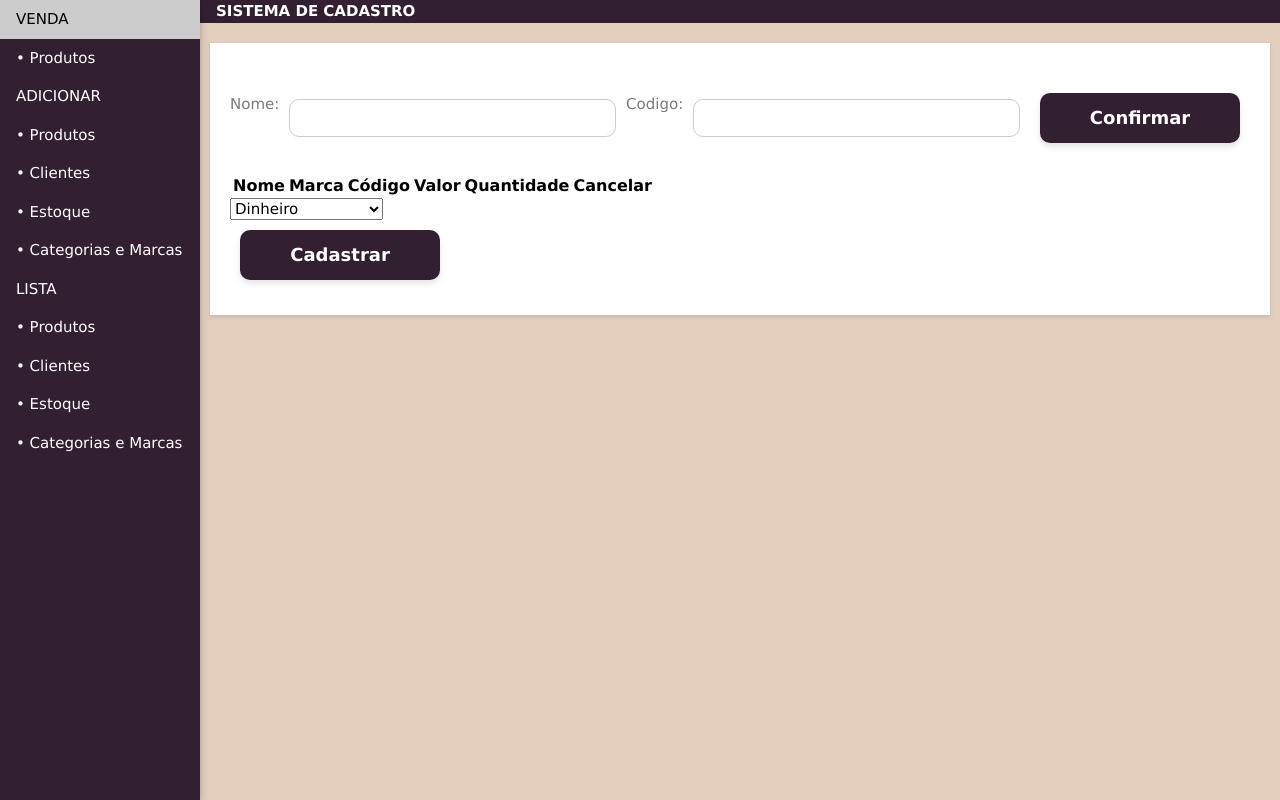
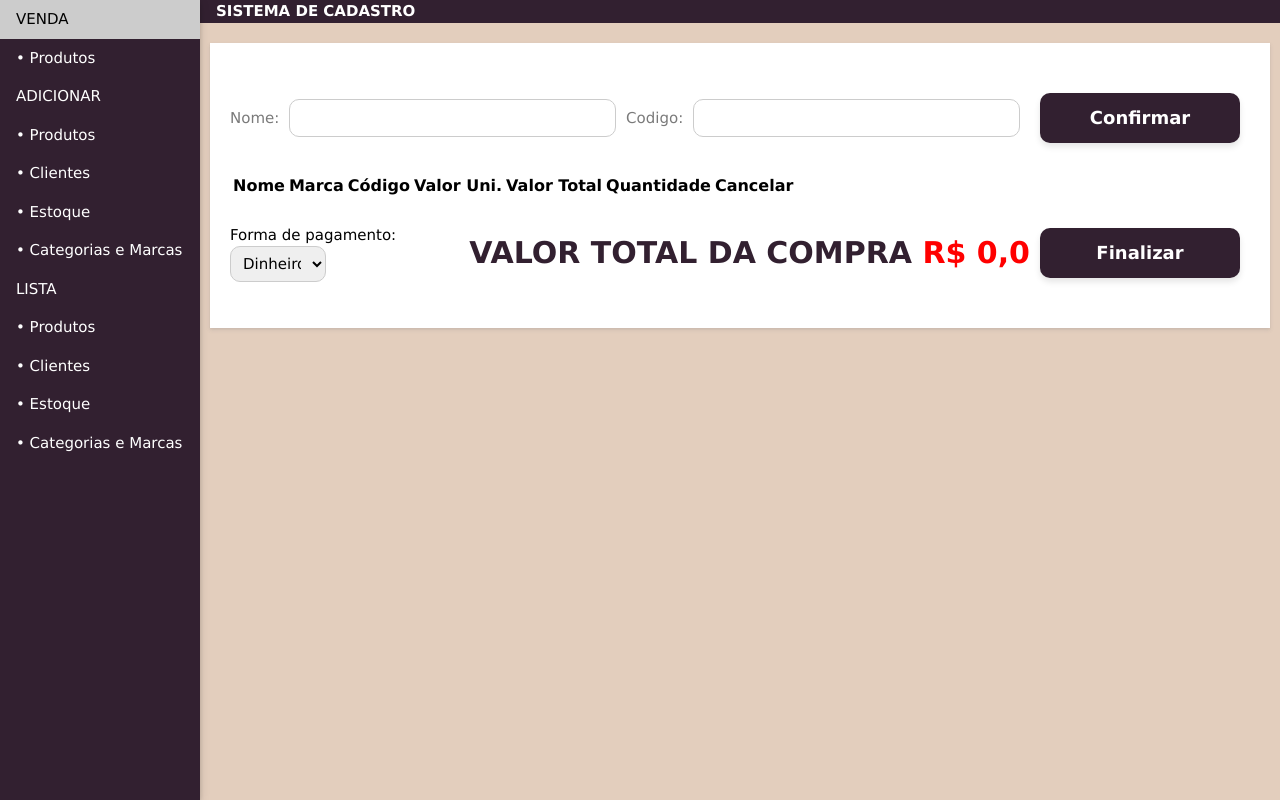
Before and after one commit to francisalves555/lojaderoupa, a Django app: page /vendas/produtos/ in a window 1280 px wide. Run offline with Django 5.2, Linux system fonts and the light colour scheme; tables that the repository leaves empty hold one stand-in row (values such as "Sample post"); lists and menus that the app fills with data are empty; some libraries are stand-ins or nearby versions.

Commit message:
Alterações na venda

```diff
--- /dev/null
+++ b/templates/static/css/venda_produtos.css
@@ -0,0 +1,62 @@
+.img-cancelar {
+    width: 50px;
+}
+
+.opcoes {
+    flex-grow: 1;
+    padding: 7px 8px;
+    display: inline-block;
+    border: 1px solid #ccc;
+    border-radius: 10px;
+    box-sizing: border-box;
+    max-width: 40%;
+}
+
+.texto-label {
+    margin: 0px 0px 0px 0px;
+}
+
+.valor-compra {
+    color: #322030;
+    font-size: 30px;
+    text-transform: uppercase;
+    font-weight: 600;
+}
+
+.total {
+    color: rgb(255, 0, 0);
+    font-size: 30px;
+    text-transform: uppercase;
+    font-weight: bold;
+}
+
+.juntar-linha {
+    align-items: center;
+}
+
+.bloco-valor-inputs {
+    flex-grow: 1;
+    display: flex;
+    flex-direction: column;
+}
+
+@media (max-width: 600px) {
+    .opcoes{
+        max-width: 100%;
+        margin: 0px, 10px, 0px 10px;
+
+    }
+    .valor-compra {
+        font-size: 21px;
+    }
+
+    .total {
+        font-size: 25px;
+    }
+    .bloco-valor-inputs {
+        flex-grow: 1;
+        display: flex;
+        flex-direction: column;
+        margin: 10px;
+    }
+}
--- a/templates/static/js/venda_produtos.js
+++ b/templates/static/js/venda_produtos.js
@@ -1,3 +1,7 @@
+$(document).ready(function() {
+    atualizar_valor();  // Atualiza os totais ao carregar a página
+});
+
 $(function() {
     // Configura o autocomplete para o campo de entrada com ID "produto-autocomplete"
     $("#produto-autocomplete").autocomplete({
@@ -12,7 +16,8 @@ $(function() {
                 },
                 success: function(response) {  // Função executada em caso de sucesso na requisição
                     if (response.status === 'success') {  // Verifica se a resposta indica sucesso
-                        updateListProdutos();  // Atualiza a lista de produtos
+                        atualizar_produto();  // Atualiza a lista de produtos
+                        atualizar_valor();
                         $("#produto-autocomplete").val('');  // Limpa o campo de entrada
                     }
                 }
@@ -22,30 +27,74 @@ $(function() {
     });
 
     // Função para atualizar a lista de produtos
-    function updateListProdutos() {
-        $.ajax({
-            type: "GET",  // Tipo de requisição HTTP
-            url: ProdutoSelecionadoUrl,  // URL para onde a requisição será enviada
-            success: function(response) {  // Função executada em caso de sucesso na requisição
-                var tbody = $('#tabela_produtos');  // Seleciona o elemento tbody da tabela de produtos
-                tbody.empty();  // Limpa o conteúdo atual do tbody
-                response.products.forEach(function(produto) {  // Itera sobre cada produto na resposta
-                    var tr = '<tr>' +
-                        '<td>' + produto.nome + '</td>' +  // Nome do produto
-                        '<td>' + produto.marca + '</td>' +  // Marca do produto
-                        '<td>' + produto.codigo + '</td>' +  // Código do produto
-                        '<td>R$ ' + produto.venda + '</td>' +  // Preço de venda do produto
-                        '<td>1</td>' +  // Quantidade (ajustar conforme necessário)
-                        '<td><button class="btn-cancelar" data-prod-id="' + produto.id + '">Cancelar</button></td>' +  // Botão de cancelar
-                        '</tr>';
-                    tbody.append(tr);  // Adiciona a linha na tabela
-                });
-            }
+    function atualizar_produto() {
+     // Primeiro, armazena as quantidades atuais dos produtos
+     var quantidadesAtuais = {};
+     $('#tabela_produtos tr').each(function() {
+         var produtoId = $(this).find('input[name="produto_id"]').val();
+         var quantidade = $(this).find('input[name="quantidade"]').val();
+         quantidadesAtuais[produtoId] = quantidade;
+     });
+
+     $.ajax({
+         type: "GET",
+         url: ProdutoSelecionadoUrl,
+         success: function(response) {
+             var tbody = $('#tabela_produtos');
+             tbody.empty();
+             response.products.forEach(function(produto) {
+                 // Obtém a quantidade salva, se disponível
+                 var quantidade_tela = quantidadesAtuais[produto.id] || 1;
+
+                 var tr = '<tr>' +
+                     '<td>' + produto.nome + '</td>' +
+                     '<td>' + produto.marca + '</td>' +
+                     '<td>' + produto.codigo + '</td>' +
+                     '<td>R$ ' + produto.venda + '</td>' +
+                     '<td>' +
+                        '<span id="valor-total-peca"> </span>' +
+                        '<input type="hidden" name="valor_total_peca" value="{{ valor_total_peca }}"></input>' +
+                     '</td>' +
+                     '<td>' +
+                         '<input type="number" name="quantidade" value="' + quantidade_tela + '" min="1">' +
+                         '<input type="hidden" name="produto_id" value="' + produto.id + '">' +
+                     '</td>' +
+                     '<td>' +
+                         '<img src="/static/img/delete.png" class="img-cancelar" data-prod-id="' + produto.id + '" alt="Cancelar" style="cursor: pointer;">' +
+                     '</td>' +
+                     '</tr>';
+                 tbody.append(tr);
+             });
+             atualizar_valor();  // Atualiza o valor total após a atualização da tabela
+         }
+     });
+ }
+    $(document).on('input', 'input[name="quantidade"]', function() {
+        atualizar_valor();
+    });
+
+    function atualizar_valor(){
+        var valor_total_compra = 0;
+        $('#tabela_produtos tr').each(function() {
+            var $row = $(this);
+            var valor_unidade = Number($row.find('td').eq(3).text().replace('R$', '').replace(',', '.').trim());
+            var quantidade = parseInt($row.find('input[name="quantidade"]').val());
+            var valor_total_peca = valor_unidade * quantidade;
+
+            // Atualiza o valor total do produto na linha
+            $row.find('td').eq(4).text('R$ ' + valor_total_peca.toLocaleString('pt-BR', { minimumFractionDigits: 2, maximumFractionDigits: 2 }));
+
+            $row.find('input[name="valor_total_peca"]').val(valor_total_peca)
+            valor_total_compra += valor_total_peca;
         });
+
+        // Atualiza o valor total de todos os produtos
+        $('#valor-total').text('R$ ' + valor_total_compra.toLocaleString('pt-BR', { minimumFractionDigits: 2, maximumFractionDigits: 2 }));
+        $('#valor_total_compra').val(valor_total_compra)
     }
 
     // Lida com o clique no botão de cancelar
-    $(document).on('click', '.btn-cancelar', function() {
+    $(document).on('click', '.img-cancelar', function() {
         var prodId = $(this).data('prod-id');  // Obtém o ID do produto a ser removido
         $.ajax({
             type: "POST",  // Tipo de requisição HTTP
@@ -56,9 +105,33 @@ $(function() {
             },
             success: function(response) {  // Função executada em caso de sucesso na requisição
                 if (response.status === 'success') {  // Verifica se a resposta indica sucesso
-                    updateListProdutos();  // Atualiza a lista de produtos
+                    atualizar_produto();  // Atualiza a lista de produtos
+                    atualizar_valor();
                 }
             }
         });
     });
 });
+
+document.querySelector('form').addEventListener('submit', function(event) {
+    event.preventDefault(); // Impede o envio automático do formulário para inspecionar os dados
+    const formData = new FormData(this);
+
+    // Exibe todos os valores do formulário no console
+    for (let [key, value] of formData.entries()) {
+        console.log(`${key}: ${value}`);
+    }
+
+    // Envia o formulário depois de inspecionar os dados
+    this.submit();
+});
+
+$('form').on('submit', function(e) {
+    e.preventDefault(); // Impede o envio automático do formulário
+
+    // Serializa o formulário em um array e exibe os dados no console
+    console.log($(this).serializeArray());
+
+    // Envia o formulário depois de inspecionar os dados
+    $(this).unbind('submit').submit(); // Remove o evento preventDefault e envia o formulário
+});
--- a/venda/templates/venda_produtos.html
+++ b/venda/templates/venda_produtos.html
@@ -6,6 +6,7 @@
 <script src="https://code.jquery.com/jquery-3.6.0.min.js"></script>
 <script src="https://code.jquery.com/ui/1.12.1/jquery-ui.min.js"></script>
 <link href="{% static 'css/lista_produtos.css '%}" rel="stylesheet">
+<link href="{% static 'css/venda_produtos.css' %}" rel="stylesheet">
 {% endblock %}
 
 {% block 'conteudo' %}
@@ -28,33 +29,46 @@
                             <th>Nome</th>
                             <th>Marca</th>
                             <th>Código</th>
-                            <th>Valor</th>
+                            <th>Valor Uni.</th>
+                            <th>Valor Total</th>
                             <th>Quantidade</th>
                             <th>Cancelar</th>
                         </tr>
                     </thead>
                     <tbody id="tabela_produtos">
                         {% for produto in tabela_produtos %}
+
                         <tr>
                             <td>{{ produto.nome }}</td>
                             <td>{{ produto.marca }}</td>
                             <td>{{ produto.codigo }}</td>
                             <td>R$ {{ produto.venda }}</td>
                             <td>
+                                <span id="valor-total-peca"> </span>
+                                <input type="hidden" name="valor_total_peca" value="{{ valor_total_peca }}">
+                            </td>
+                            <td>
                                 <input type="number" name="quantidade" value="1" min="1">
                                 <input type="hidden" name="produto_id" value="{{ produto.id }}">
                             </td>
-                            <td><button class="btn-cancelar" data-prod-id="{{ produto.id }}">Cancelar</button></td>
+                            <td><img src="{% static 'img/delete.png' %}" class="img-cancelar" data-prod-id="{{ produto.id }}" alt="cancelar" style="cursor: pointer;"></td>
                         </tr>
                         {% endfor %}
                     </tbody>
                 </table>
-                <select name="tipo_pagamento">
-                    {% for tipo_pagamento in tipo_pagamentos %}
-                    <option value={{tipo_pagamento.0}}>{{tipo_pagamento.1}}</option>
-                    {% endfor %}
-                </select>
-                <button class="btn-cadastro">Cadastrar</button>
+                <div class="juntar-linha">
+                    <div class="bloco-valor-inputs">
+                        Forma de pagamento:
+                        <select class="opcoes" name="tipo_pagamento">
+                            {% for tipo_pagamento in tipo_pagamentos %}
+                                <option value={{tipo_pagamento.0}}>{{tipo_pagamento.1}}</option>
+                            {% endfor %}
+                        </select>
+                    </div>
+                    <span class="valor-compra" > Valor total da compra <span class="total" id="valor-total">R$ {{ valor_total }}</span></span>
+                    <input type="hidden" name="valor_total_compra" id="valor_total_compra" value="0">
+                    <button type="submit" class="btn-cadastro">Finalizar</button>
+                </div>
                 </form>
             </div>
         </div>
--- a/venda/views.py
+++ b/venda/views.py
@@ -2,19 +2,22 @@ from django.shortcuts import render, redirect
 from django.http import JsonResponse, HttpResponse
 from cadastros.models import Produtos
 from .models import Pagamento
+from decimal import Decimal
 
 selected_products = []
 
 def venda_produtos(request):
     todos_prod = Produtos.objects.all()
     selected_products = request.session.get('selected_products', [])
+    valor_total = Decimal(request.session.get('valor_total', '0.0'))
 
     produtos_selecionados = Produtos.objects.filter(id__in=selected_products)
 
     context = {
         'todos_prod': todos_prod,
         'tabela_produtos': produtos_selecionados,
-        'tipo_pagamentos':Pagamento.tipo_pagamento_choices
+        'tipo_pagamentos':Pagamento.tipo_pagamento_choices,
+        'valor_total': valor_total
     }
     return render(request, 'venda_produtos.html', context)
 
@@ -25,13 +28,20 @@ def add_produto(request):
             try:
                 int(produto_id)  # Verifica se o ID é um número
                 selected_products = request.session.get('selected_products', [])
+                valor_total = Decimal(request.session.get('valor_total', '0.0'))
+
                 if produto_id not in selected_products:
+                    produto = Produtos.objects.get(id=produto_id)
                     selected_products.append(produto_id)
+                    valor_total += produto.venda
+                    print(valor_total)
+
                     request.session['selected_products'] = selected_products
+                    request.session['valor_total'] = str(valor_total)
             except ValueError:
                 pass  # Ignora valores inválidos
 
-    return JsonResponse({'status': 'success', 'products': selected_products})
+    return JsonResponse({'status': 'success', 'products':selected_products, 'valor_total':str(valor_total)})
 
 def produto_selecionado(request):
     selected_products_ids = request.session.get('selected_products', [])
@@ -52,15 +62,25 @@ def remove_product(request):
     if request.method == "POST":
         produto_id = request.POST.get('produto_id')
         selected_products = request.session.get('selected_products', [])
+        valor_total = Decimal(request.session.get('valor_total', '0.0')
+)
         if produto_id in selected_products:
             selected_products.remove(produto_id)
+            produto = Produtos.objects.get(id=produto_id)
+            valor_total -= produto.venda
+            print(valor_total)
+
             request.session['selected_products'] = selected_products
+            request.session['valor_total'] = str(valor_total)
 
-    return JsonResponse({'status': 'success', 'products': selected_products})
+    return JsonResponse({'status': 'success', 'products':selected_products, 'valor_total':str(valor_total)})
 
 def clear_selected_products(request):
     if 'selected_products' in request.session:
         del request.session['selected_products']
+
+    if 'valor_total' in request.session:
+        del request.session['valor_total']
     return HttpResponse("Selected products cleared.")
 
 def compra_produtos(request):
@@ -68,11 +88,18 @@ def compra_produtos(request):
         produto_ids = request.POST.getlist('produto_id')
         quantidades = request.POST.getlist('quantidade')
         tipo_pagamento = request.POST.get('tipo_pagamento')
+        valor_total_compra = request.POST.get('valor_total_compra')
+        valor_total_pecas = request.POST.getlist('valor_total_peca')
 
-        for produto_id, quantidade in zip(produto_ids, quantidades):
+        print(valor_total_compra)
+        print(tipo_pagamento)
+
+        for produto_id, quantidade, valor_total_peca in zip(produto_ids, quantidades, valor_total_pecas):
             produto = Produtos.objects.get(id=produto_id)
 
             print(produto)
-        return HttpResponse(produto)
+            print(quantidade)
+            print(valor_total_peca)
+        return HttpResponse('ok')
 
     return HttpResponse(status=405)
```
Also changed, not shown: templates/static/img/delete.png (added).
